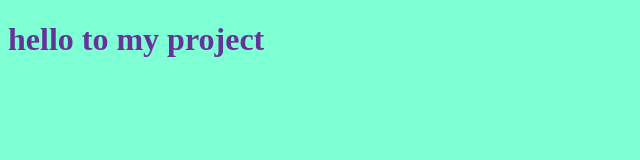
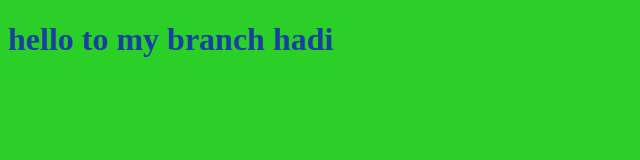
Before and after one commit to hsen630/testproject, a plain HTML site: page index.html in a window 1280 px wide. Shown: the whole page, without its empty margins (0-640 px from the left). Drawn offline with Linux system fonts and the light colour scheme.

Commit message:
changin style

```diff
--- a/index.html
+++ b/index.html
@@ -8,7 +8,7 @@
     <title>Document</title>
 </head>
 <body>
-    <h1>hello to my project</h1>
+    <h1>hello to my branch hadi</h1>
 
     <script src="app.js"></script>
 </body>
--- a/style.css
+++ b/style.css
@@ -1,6 +1,6 @@
 h1{
-    color: rebeccapurple;
+    color: rgb(25, 63, 159);
 }
 body{
-    background-color: aquamarine;
+    background-color: rgb(42, 208, 40);
 }
```
